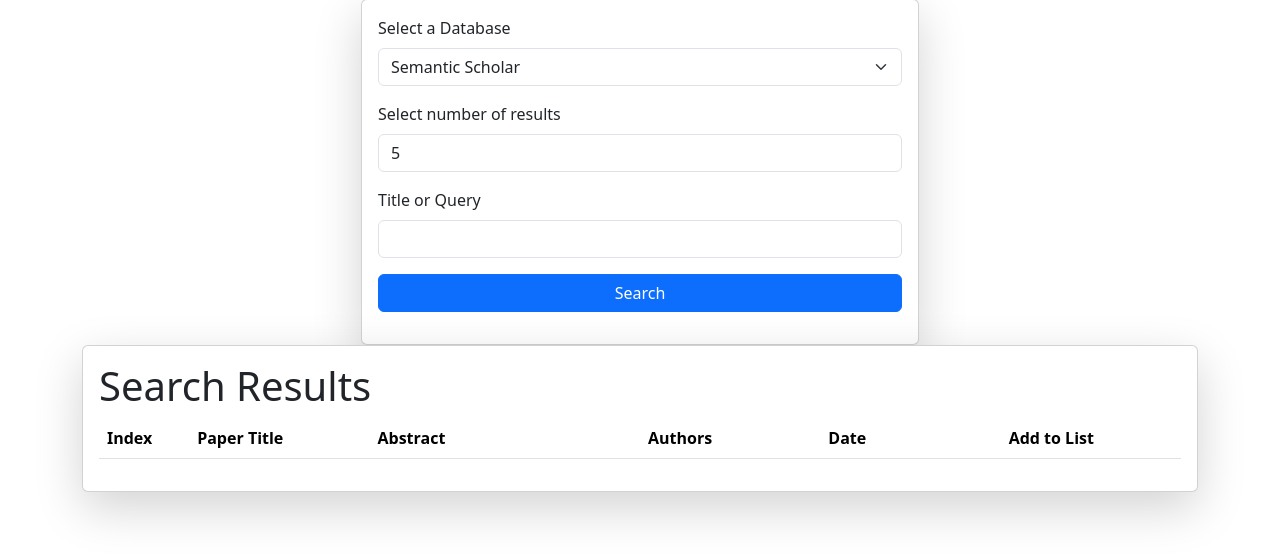
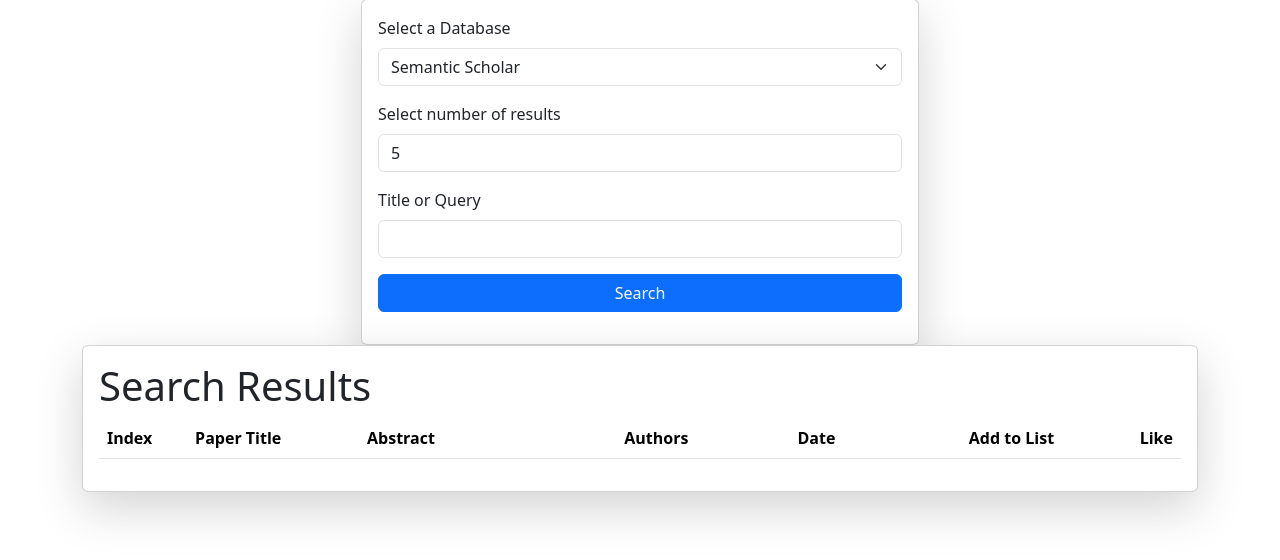
Before and after one commit to bounswe/bounswe2023group9, a Django app: page /search_paper/ in a window 1280 px wide. Shown: the part 208-768 px from the top of the page. Run offline with Django 4.2, Linux system fonts and the light colour scheme; lists and menus that the app fills with data are empty.

Commit message:
like button added

```diff
--- a/practice_app/front_end/templates/pages/search_paper.html
+++ b/practice_app/front_end/templates/pages/search_paper.html
@@ -2,6 +2,7 @@
 {% block header %}
 <head>
 <link href="https://fonts.googleapis.com/icon?family=Material+Icons" rel="stylesheet">
+<link rel="stylesheet" href="https://fonts.googleapis.com/css2?family=Material+Symbols+Outlined:opsz,wght,FILL,GRAD@20..48,100..700,0..1,-50..200" />
 </head>
   <hr>
   <h2 class="h2 text-center">Search Paper</h2>
@@ -59,6 +60,7 @@
             <th class ="col-2">Authors</th>
             <th class ="col-2">Date</th>
             <th class ="col-2">Add to List</th>
+            <th class ="col-1">Like</th>
         </tr>
         {% for paper in papers %}
         <tr>
@@ -85,6 +87,17 @@
               </select>
               <button type="submit" class="btn" name="add_list"><i class="material-icons">playlist_add</i></button>
               </form>
+            </td>
+            <td>
+              <form
+              method="POST"
+              id = "like"
+              enctype="multipart/form-data">
+              {% csrf_token %}
+              <input type='hidden' value="like" name='id'>
+              <input type='hidden' value={{paper.id}} name='paper_id'>
+              <button type="submit" class="btn" name="like"><i class="material-icons">favorite</i></button>
+              </form>
 
             </td>
         </tr>
--- a/practice_app/front_end/views.py
+++ b/practice_app/front_end/views.py
@@ -41,9 +41,6 @@ def search_paper(request):
                 req.method = 'POST'
                 post_papers(req)
 
-
-
-
             if database == "semantic_scholar":
                 response = semantic_scholar(search_request)
             elif database == "eric_papers":
@@ -58,10 +55,14 @@ def search_paper(request):
                 response = core_get(search_request)
             elif database == "nasa-sti":
                 response = nasa_sti(search_request)
+
             if request.user.is_authenticated:
                 lists = PaperList.objects.filter(owner = request.user).values()
             papers = json.loads(response.content.decode()).get('results')
+
         elif request.POST.get('id') == "add_list":
+            if request.user.is_anonymous:
+                return redirect("/sign_in/")
             list_id = request.POST.get("list_id")
             third_party_paper_id = request.POST.get("paper_id")
             paper_id = str(Paper.objects.filter(third_party_id = third_party_paper_id).values()[0]["paper_id"])
@@ -72,6 +73,19 @@ def search_paper(request):
             add_paper_request.session = request.session
             add_paper_request.POST.update({'list_id':list_id, 'paper_id':paper_id})
             add_paper_to_list(add_paper_request)
+
+        elif request.POST.get('id') == "like":
+            if request.user.is_anonymous:
+                return redirect("/sign_in/")
+            third_party_paper_id = request.POST.get("paper_id")
+            paper_id = str(Paper.objects.filter(third_party_id = third_party_paper_id).values()[0]["paper_id"])
+            like_paper_request = HttpRequest()
+            like_paper_request.method = 'POST'
+            like_paper_request.user = request.user
+            like_paper_request.META = request.META
+            like_paper_request.session = request.session
+            like_paper_request.POST.update({'paper_id':paper_id})
+            like_paper(like_paper_request)
     logged_in = 1
     if request.user.is_anonymous:
         logged_in = 0
```
